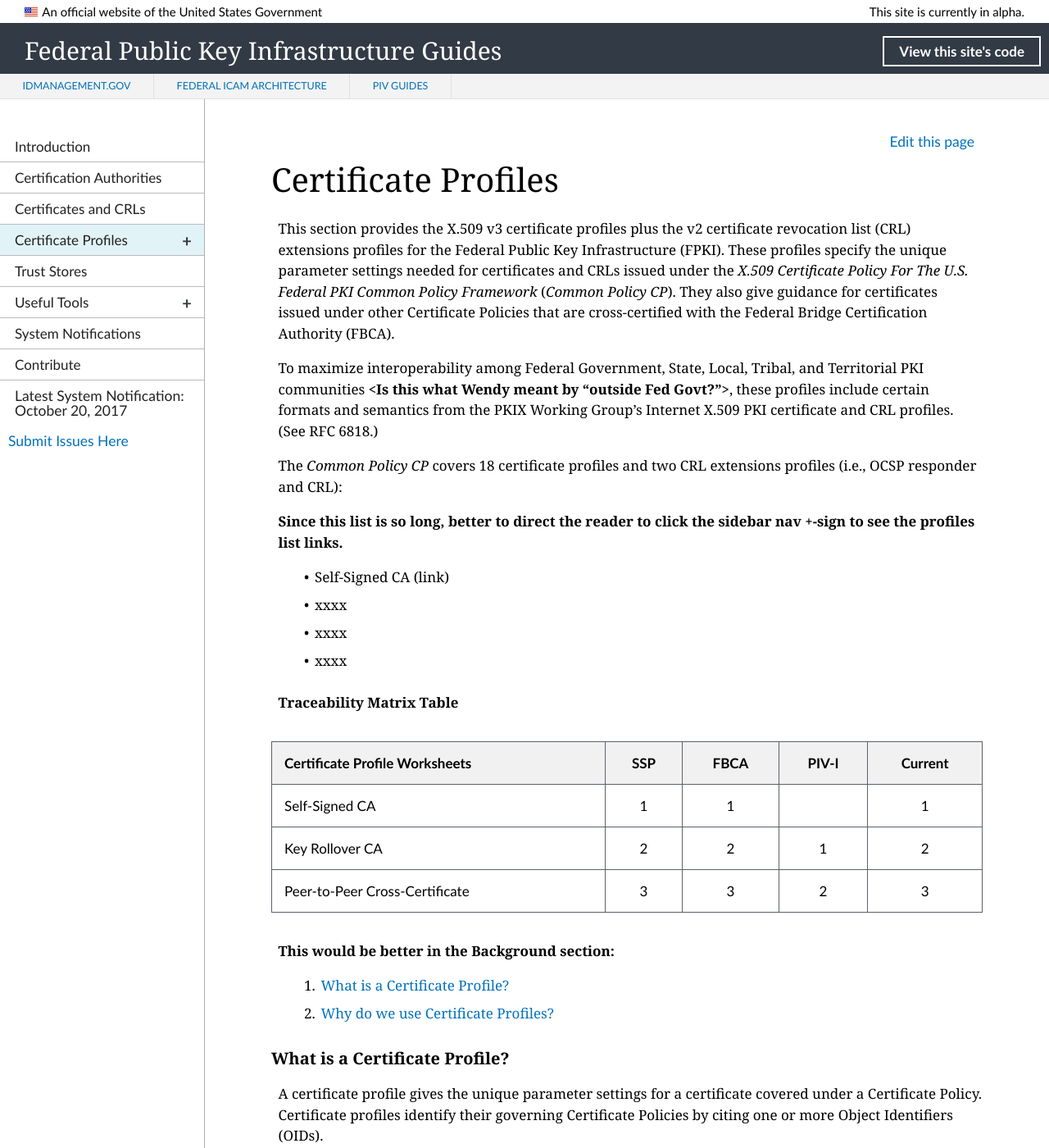
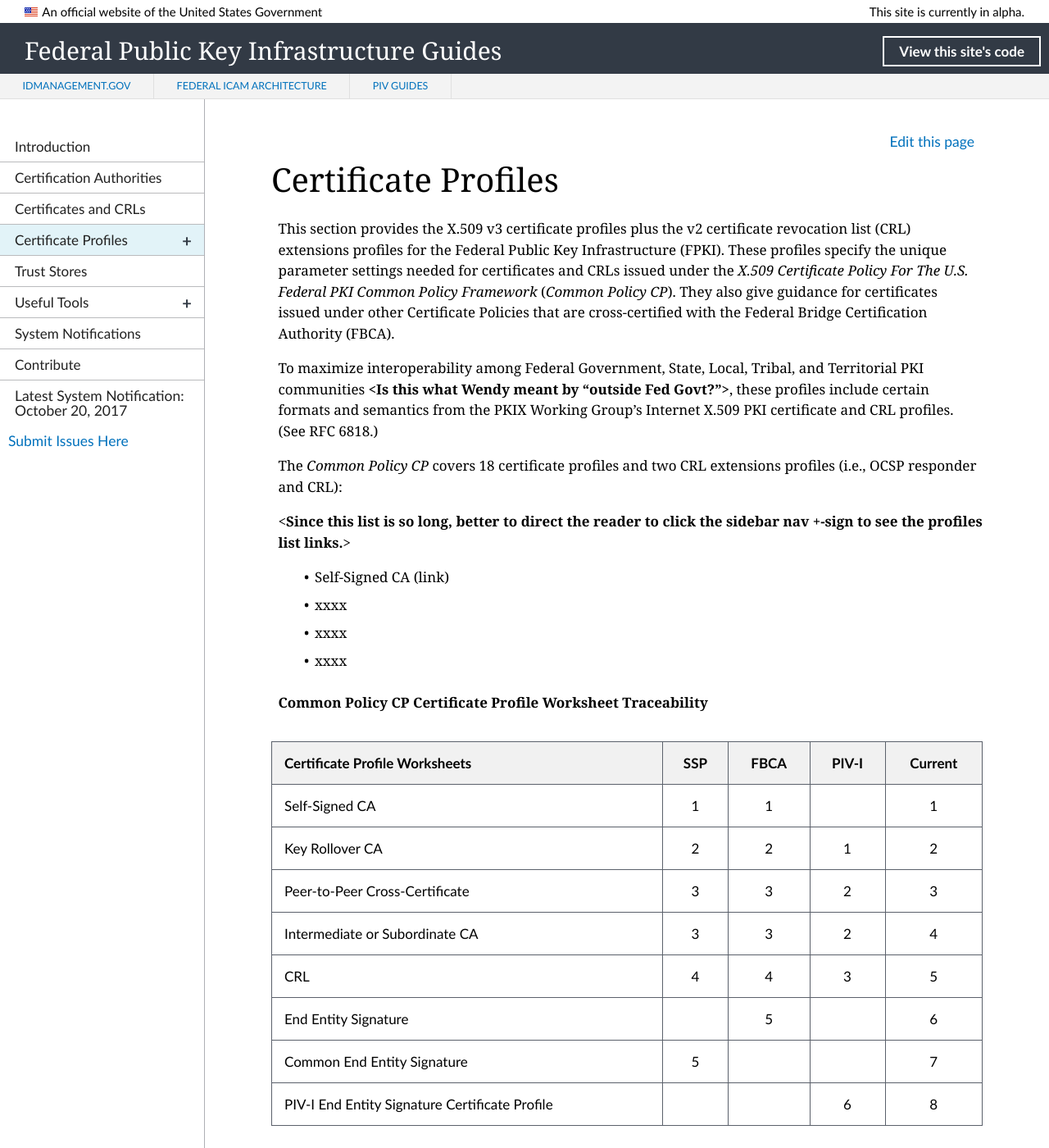
Before and after one commit to GSA/fpki-guides, a Jekyll site: the page built from pages/fpki_certificate_profiles.md, in a window 1280 px wide and 1400 px high. Shown: the whole window at 82% size. Built offline with Jekyll 4.4.1, drawn with Linux system fonts in a browser that asks for light colours; nearby versions of some CDN libraries; library files that are not in the unit come from our copies.

Commit message:
Update fpki_certificate_profiles.md
Build table

```diff
--- a/pages/fpki_certificate_profiles.md
+++ b/pages/fpki_certificate_profiles.md
@@ -10,23 +10,25 @@
 
 The _Common Policy CP_ covers 18 certificate profiles and two CRL extensions profiles (i.e., OCSP responder and CRL):
 
-**Since this list is so long, better to direct the reader to click the sidebar nav +-sign to see the profiles list links.**
+<**Since this list is so long, better to direct the reader to click the sidebar nav +-sign to see the profiles list links.**>
 
 * Self-Signed CA (link)
 * xxxx
 * xxxx
 * xxxx
 
-**Traceability Matrix Table**
+**Common Policy CP Certificate Profile Worksheet Traceability**
 
-| **Certificate Profile Worksheets**   | **SSP**       | **FBCA**     | **PIV-I**     | **Current**   |
-| :----------------------------------  | :-----:       | :-----:      | :------:      | :------:      |
-| Self-Signed CA                       | 1             | 1            |               | 1             |
-| Key Rollover CA                      | 2             | 2            |  1            | 2             |
-| Peer-to-Peer Cross-Certificate       | 3             | 3            |  2            | 3             |
-
-
-
+| **Certificate Profile Worksheets**   | **SSP**        | **FBCA**     | **PIV-I**     | **Current**   |
+| :----------------------------------  | :-----:        | :-----:      | :------:      | :------:      |
+| Self-Signed CA                       | 1              | 1            |               | 1             |
+| Key Rollover CA                      | 2              | 2            |  1            | 2             |
+| Peer-to-Peer Cross-Certificate       | 3              | 3            |  2            | 3             |
+| Intermediate or Subordinate CA       | 3              | 3            |  2            | 4             |
+| CRL       | 4              | 4            |  3            | 5             |
+| End Entity Signature       |                | 5            |               | 6             |
+| Common End Entity Signature       | 5              |              |               | 7             |
+| PIV-I End Entity Signature Certificate Profile       |                |              |  6            | 8             |
 
 **This would be better in the Background section:**
 
```
